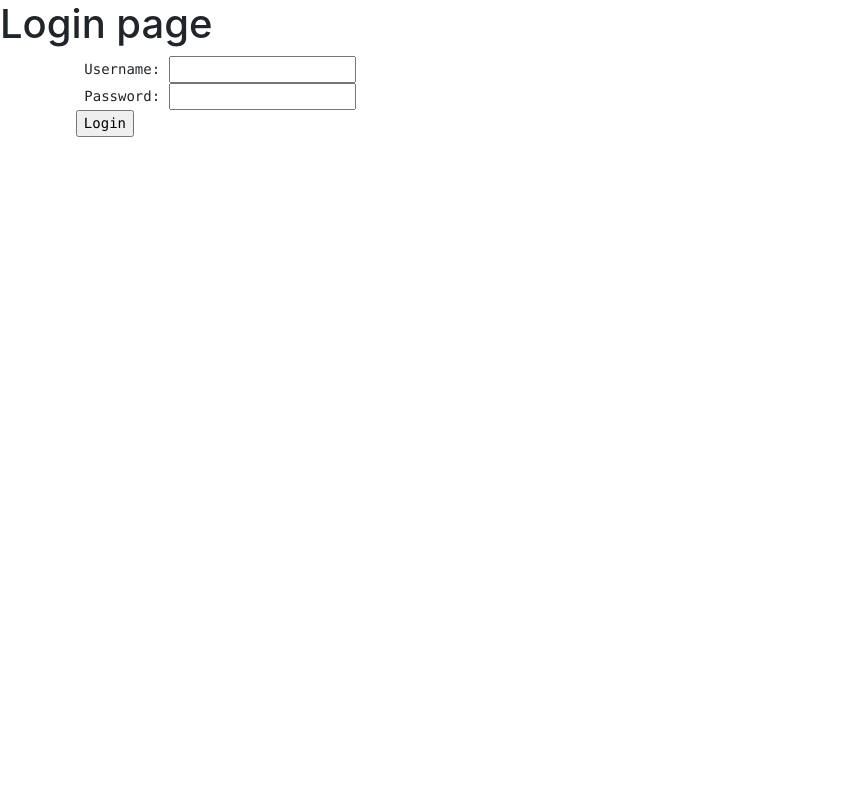
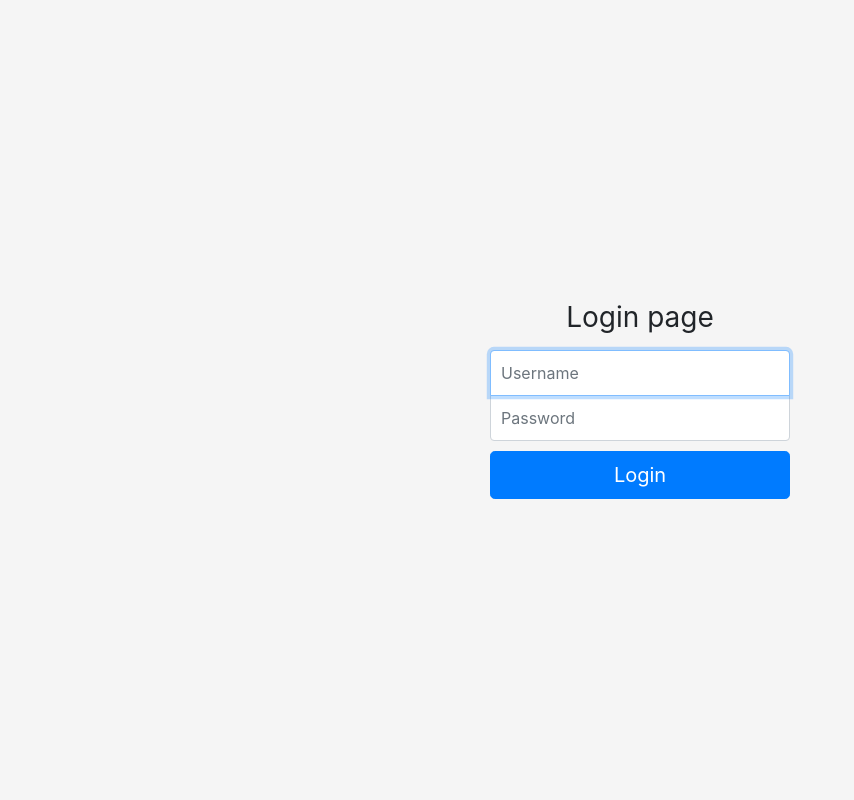
Before and after one commit to engeld/groupL, a PHP site: page / in a window 1280 px wide. Shown: the whole page, without its empty margins (0-854 px from the left). Run offline with PHP 8.4, Linux system fonts and the light colour scheme.

Commit message:
pimp the login page

```diff
--- a/index.php
+++ b/index.php
@@ -72,16 +72,17 @@ if(!$logged){
 // the form is only displayed if the person is not logged in.
 if(!$logged){
 ?>
-  <h1>Login page</h1>
-
-    <form method='POST'>
-      <pre>
-          Username: <input type="text" name="user">
-          Password: <input type="password" name="pwd">
-         <input type="submit" value="Login">
-      </pre>
+  <body class="text-center login-form">
+    <form method='POST' class="form-signin">
+      <h1 class="h3 mb-3 font-weight-normal">Login page</h1>
+      <label for="inputUser" class="sr-only">Username</label>
+      <input type="text" name="user" id="inputUser" class="form-control" placeholder="Username" required autofocus>
+      <label for="inputPassword" class="sr-only">Password</label>
+      <input type="password" name="pwd" id="inputPassword" class="form-control" placeholder="Password" required>
+      <button class="btn btn-lg btn-primary btn-block" type="submit">Login</button>
     </form>
-
    <?php
-    echo "<b>$message</b>";
+    echo "<b>$message</b>\n";
 }?>
+  </body>
+</html>
```
